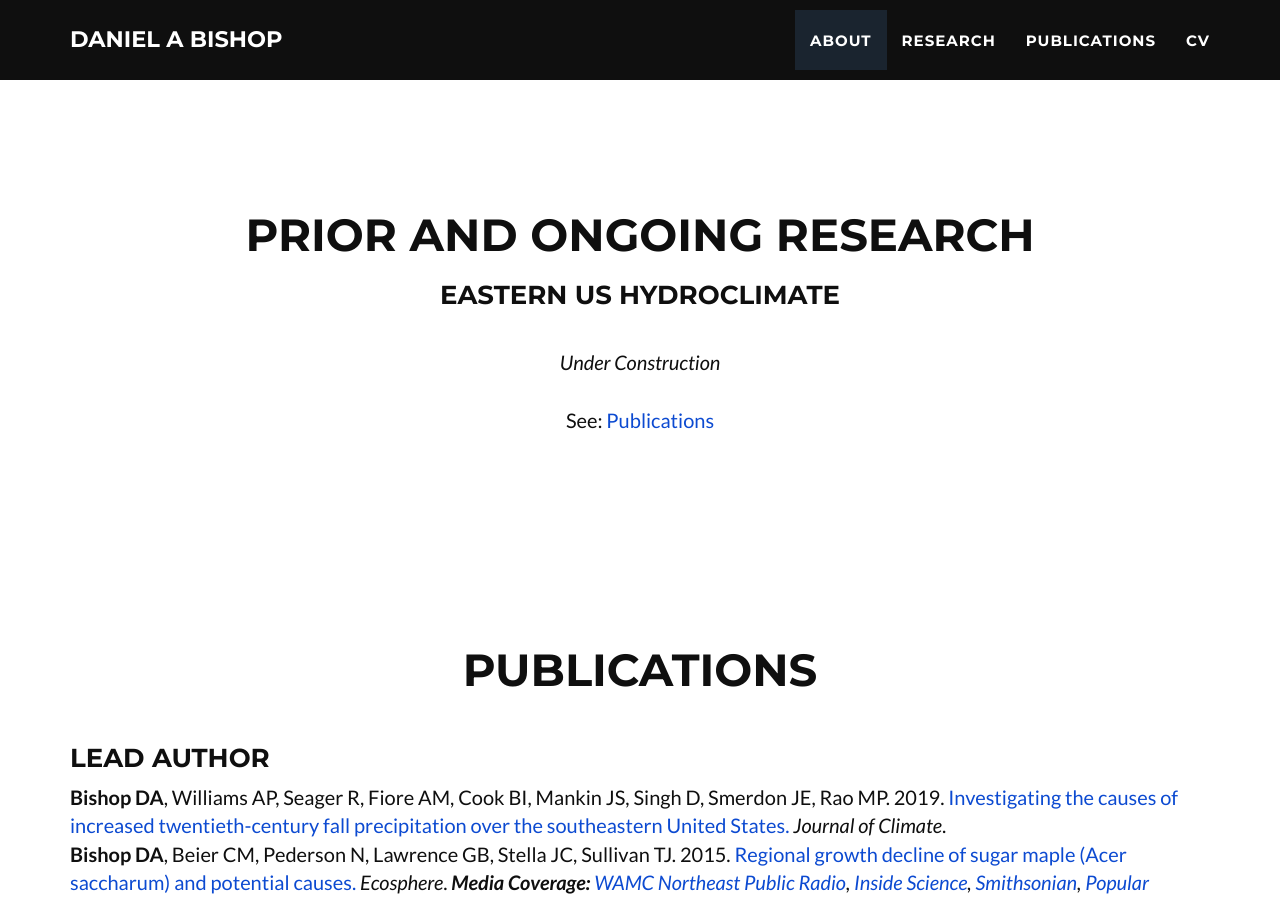
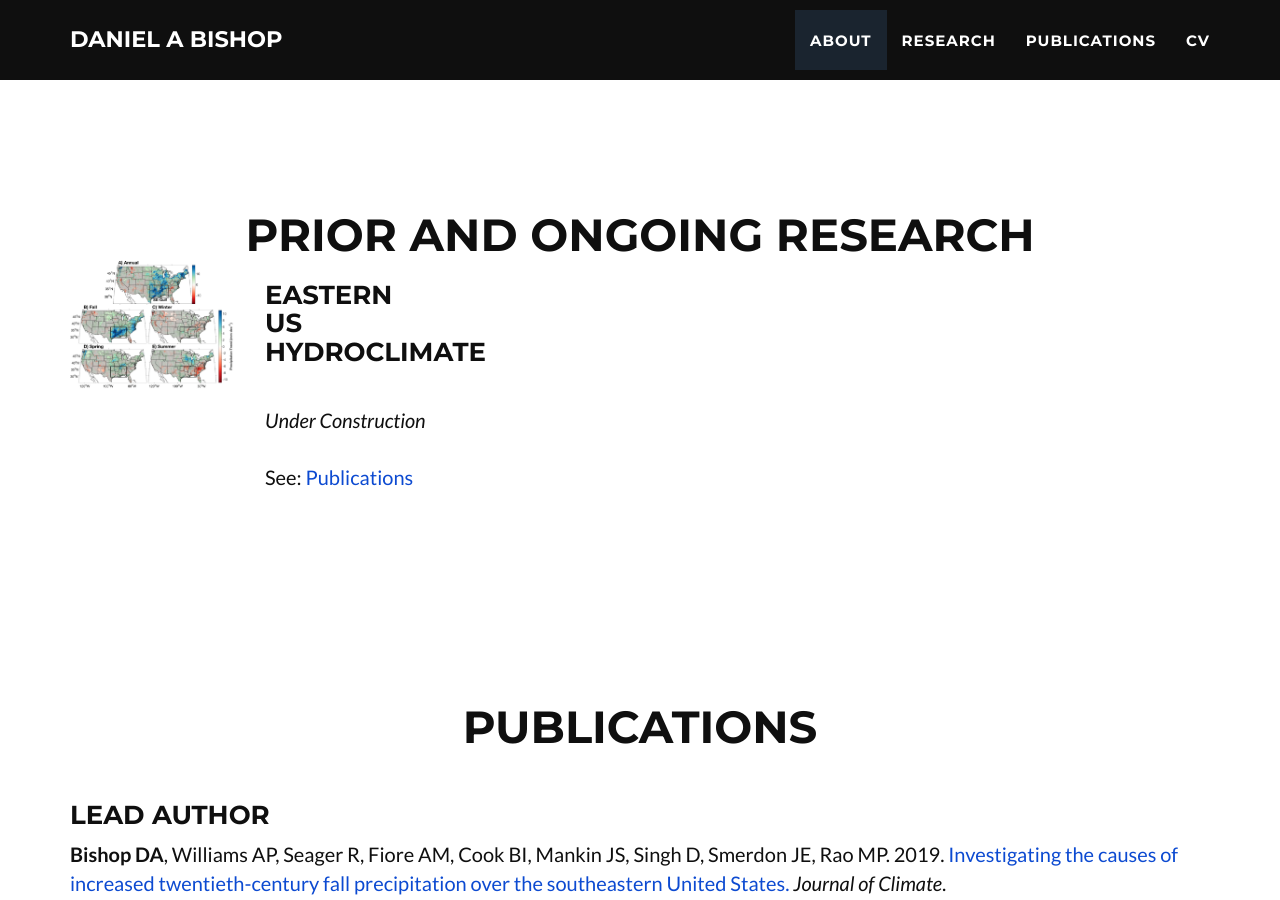
Before and after one commit to danielabishop/danielabishop.github.io, a Jekyll site: the page built from index.html, in a window 1280 px wide and 900 px high, scrolled down 1448 px. Built offline with Jekyll 4.4.1, drawn with Linux system fonts in a browser that asks for light colours; some web fonts are replaced; comment, search, counter and statistics services are not loaded.

Commit message:
commit to it

```diff
--- a/_includes/portfolio_grid.html
+++ b/_includes/portfolio_grid.html
@@ -52,7 +52,10 @@
             </div>
 
             <div class="row">
-                <div class="col-lg-12 text-center">
+                <div class="col-sm-2">
+                    <img class="img-responsive" src="img/Fig1.jpg" alt="">
+                </div>
+                <div class="col-sm-2">
                     <h3 class="section-heading">Eastern US Hydroclimate</h3>
                     <p><br><i>Under Construction</i><br><br>
                         See: <a class="page-scroll" href="#publications">Publications</a></p>
```
Also changed, not shown: img/Fig1.jpg (added), 10 other files.
